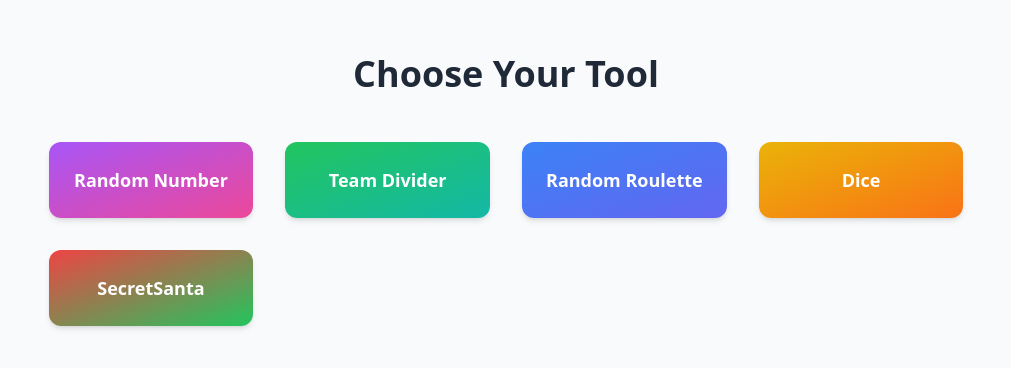
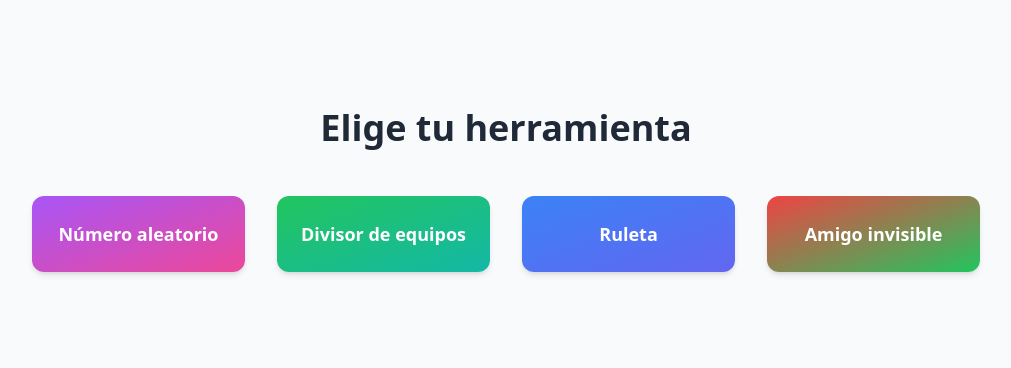
Before and after one commit to Naydler/random_utils, a Next.js app: page / in a window 1280 px wide. Shown: the part 210-578 px from the top of the page, without its empty margins (134-1145 px from the left). Built offline with nearby package versions, Linux system fonts and the light colour scheme.

Commit message:
Last changes before rising to production

```diff
--- a/src/app/api/sendEmail/route.ts
+++ b/src/app/api/sendEmail/route.ts
@@ -4,14 +4,12 @@ import nodemailer from 'nodemailer';
 export async function POST(req: Request) {
     try {
         const { to, subject, giver, receiver, wishlist, creatorName, giftPrice, eventDate, location } = await req.json();
-        console.log('Parámetros:', { to, subject, giver, receiver, wishlist, creatorName, giftPrice, eventDate, location });
 
         if (!to || !subject || !giver || !receiver || !wishlist) {
             console.warn('Faltan parámetros requeridos:', { to, subject, giver, receiver, wishlist });
             return NextResponse.json({ message: 'Faltan parámetros requeridos' }, { status: 400 });
         }
 
-        console.log("Parámetros completos");
 
         const transporter = nodemailer.createTransport({
             service: 'gmail',
@@ -52,7 +50,6 @@ export async function POST(req: Request) {
                 html: emailHTML,
             });
 
-            console.log('Correo enviado:', info);
         } catch (error) {
             console.error('Error al enviar el correo:', error);
             return NextResponse.json({ message: 'Error al enviar el correo', error }, { status: 500 });
--- a/src/app/roulette/page.tsx
+++ b/src/app/roulette/page.tsx
@@ -6,20 +6,14 @@ import OptionsList from '@/components/option-list';
 
 export default function Roulette() {
     const [options, setOptions] = useState<{ id: number; text: string }[]>([]);
-    const [newOption, setNewOption] = useState('');
-
-
 
     return (
         <div className="min-h-screen bg-gray-50 flex flex-row items-center justify-center gap-8 p-8">
-            <div className="w-1/3 bg-white p-6 shadow rounded">
-                <h2 className="text-2xl font-semibold text-gray-700 mb-4">Options</h2>
                 <OptionsList options={options} setOptions={setOptions} />
-            </div>
 
             <div className="w-2/3 bg-white p-6 shadow rounded flex justify-center items-center">
                 {options.length < 2 ? (
-                    <p className="text-xl text-gray-700">Please add at least two options to start the roulette.</p>
+                    <p className="text-xl text-gray-700">Agregue al menos dos opciones para iniciar la ruleta.</p>
                 ) : (
                     <RouletteWheel options={options} />
                 )}
--- a/src/app/secret-santa/page.tsx
+++ b/src/app/secret-santa/page.tsx
@@ -1,11 +1,10 @@
 'use client'
-import { useState } from 'react'
 import { Button } from "@/components/ui/button"
+import { Card, CardContent, CardHeader, CardTitle } from "@/components/ui/card"
 import { Input } from "@/components/ui/input"
 import { Table, TableBody, TableCell, TableHead, TableHeader, TableRow } from "@/components/ui/table"
-import { Card, CardHeader, CardTitle, CardContent } from "@/components/ui/card"
-import { Car, PartyPopper, Pencil, Trash2 } from 'lucide-react'
-import { info } from 'console'
+import { Pencil, Trash2 } from 'lucide-react'
+import { useState } from 'react'
 
 interface Participant {
     id: number;
@@ -37,7 +36,6 @@ export default function SecretSanta() {
         setEventDetails((prev) => ({ ...prev, [field]: value }));
     };
     const addParticipant = () => {
-        console.log(eventDetails);
         if (newParticipant.name && newParticipant.email) {
             setParticipants([
                 ...participants,
@@ -122,9 +120,9 @@ export default function SecretSanta() {
         }
 
         for (const assignment of assignments) {
-            console.log('Enviando correo con los datos:', assignment);
             try {
-                const response = await fetch('http://localhost:3000/api/sendEmail', {
+
+                const response = await fetch(`${process.env.NEXT_PUBLIC_URL}/api/sendEmail`, {
                     method: 'POST',
                     headers: { 'Content-Type': 'application/json' },
                     body: JSON.stringify({
@@ -139,6 +137,7 @@ export default function SecretSanta() {
                         location: eventDetails.location,
                     }),
                 });
+                console.log(response.url)
 
                 if (!response.ok) {
                     console.error(`Error al enviar correo a ${assignment.email}`);
--- a/src/components/home.tsx
+++ b/src/components/home.tsx
@@ -4,17 +4,16 @@ import { motion } from 'framer-motion';
 import Link from 'next/link';
 
 const menuItems = [
-    { id: 1, title: 'Random Number', path: '/random-number', gradient: 'from-purple-500 to-pink-500' },
-    { id: 2, title: 'Team Divider', path: '/random-team', gradient: 'from-green-500 to-teal-500' },
-    { id: 3, title: 'Random Roulette', path: '/roulette', gradient: 'from-blue-500 to-indigo-500' },
-    { id: 4, title: 'Dice', path: '/dice', gradient: 'from-yellow-500 to-orange-500' },
-    { id: 5, title: 'SecretSanta', path: '/secret-santa', gradient: 'from-red-500 to-green-500' },
+    { id: 1, title: 'Número aleatorio', path: '/random-number', gradient: 'from-purple-500 to-pink-500' },
+    { id: 2, title: 'Divisor de equipos', path: '/random-team', gradient: 'from-green-500 to-teal-500' },
+    { id: 3, title: 'Ruleta', path: '/roulette', gradient: 'from-blue-500 to-indigo-500' },
+    { id: 5, title: 'Amigo invisible', path: '/secret-santa', gradient: 'from-red-500 to-green-500' },
 ];
 
 export const MainPage = () => {
     return (
         <div className="min-h-screen bg-gray-50 flex flex-col items-center justify-center">
-            <h1 className="text-4xl font-bold text-gray-800 mb-12 text-center">Choose Your Tool</h1>
+            <h1 className="text-4xl font-bold text-gray-800 mb-12 text-center">Elige tu herramienta</h1>
             <div className="grid grid-cols-1 sm:grid-cols-2 lg:grid-cols-4 gap-8 px-4">
                 {menuItems.map((item) => (
                     <Link href={item.path} key={item.id}>
```
